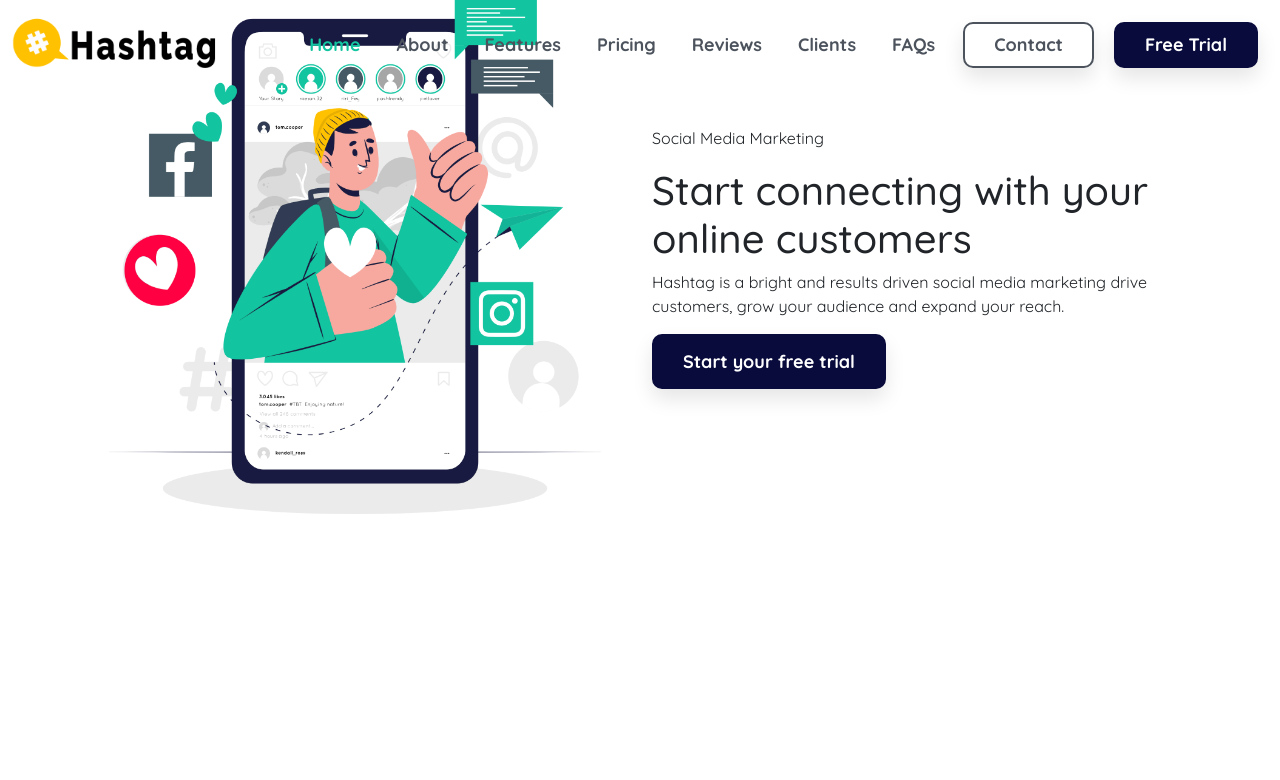
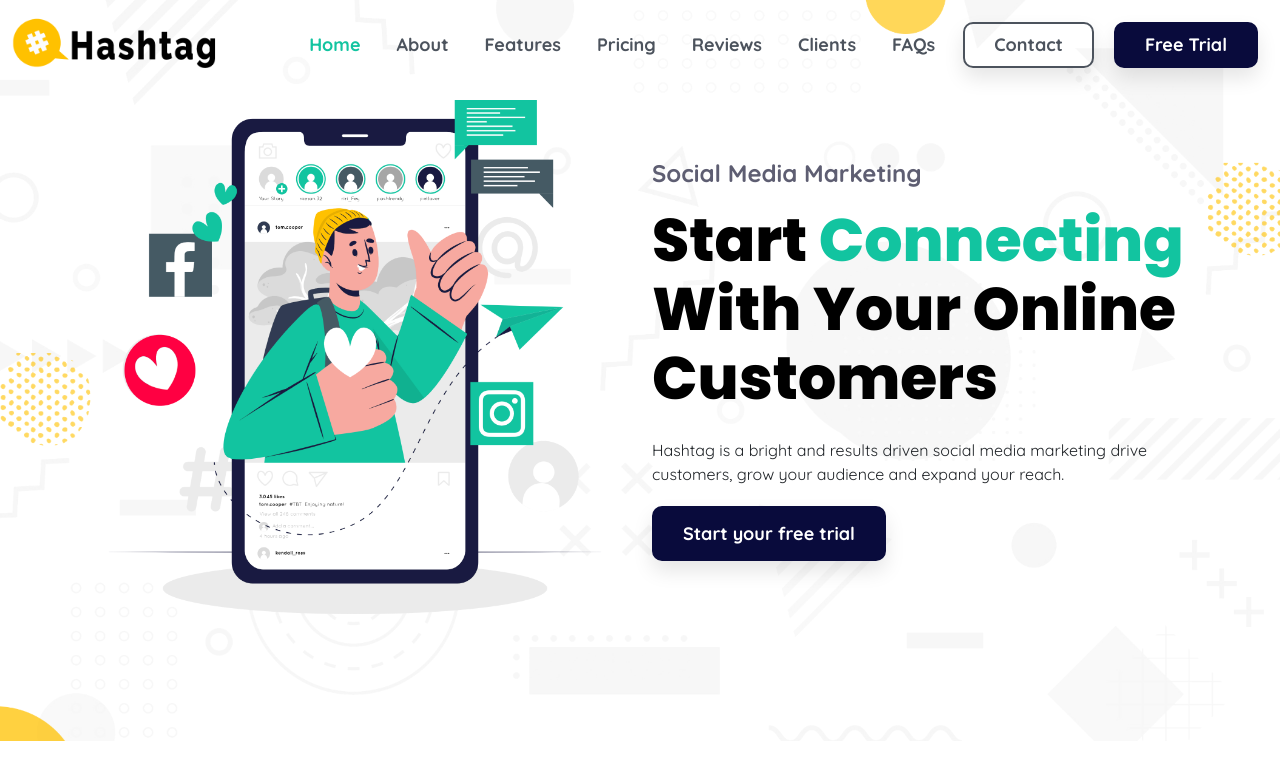
Before and after one commit to lemancebrayilova/Digital_Marketing_Agency_Website-Bootstrap5, a plain HTML site: page index.html in a window 1280 px wide. Drawn offline with nearby package versions, Linux system fonts and the light colour scheme.

Commit message:
Add banner styles

```diff
--- a/css/style.css
+++ b/css/style.css
@@ -129,3 +129,52 @@ body{
 .header-scrolled .nav-item .nav-link{
     font-size: 17px;
 }
+
+/* Banner */
+.banner_wrapper{
+    display: flex;
+    width: 100%;
+    padding: 100px 0 125px;
+    background: url(../images/bg.png) no-repeat;
+    background-size: cover;
+    justify-content: center;
+    align-items: center;
+}
+
+.banner_wrapper .banner-subtitle{
+    font-size: 24px;
+    font-weight: 700;
+    line-height: 1.5;
+    margin-bottom: 15px;
+    color: var(--text-light-3);
+}
+
+.banner_wrapper .banner-title{
+    font-family: var(--secondary-font);
+    font-weight: 800;
+    font-size: 60px;
+    text-transform: capitalize;
+    line-height: 1.15;
+    margin-bottom: 25px;
+    color: var(--text-black);
+}
+
+.banner_wrapper .banner-title span{
+    color: var(--text-dark-green);
+}
+
+.banner_wrapper .banner-title-next{
+    font-size: 17px;
+    font-weight: 600;
+    line-height: 1.5;
+    margin-bottom: 40px;
+    max-width: 450px;
+    color: var(--text-light-2);
+}
+
+.banner_wrapper .learn-more-btn-section{
+    display: flex;
+    justify-content: left;
+    align-items: center;
+    margin-top: 20px;
+}
```
